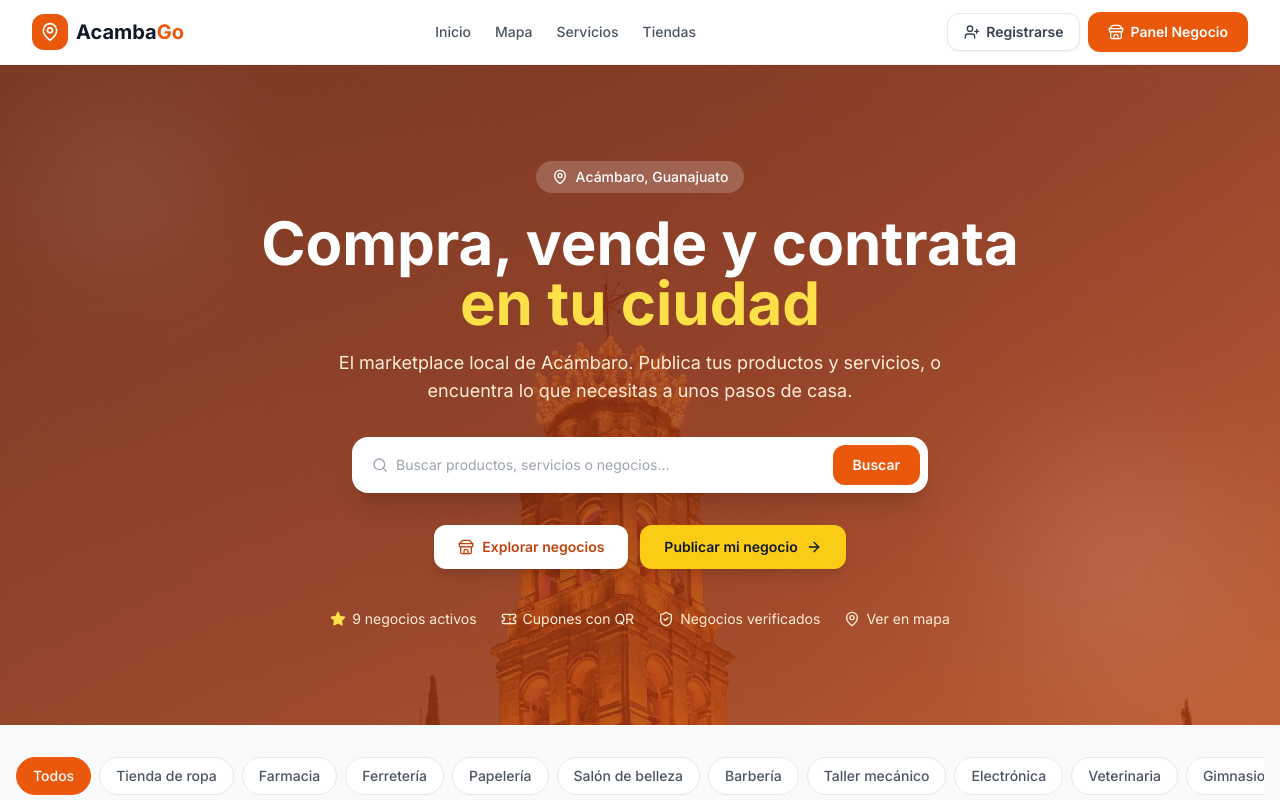
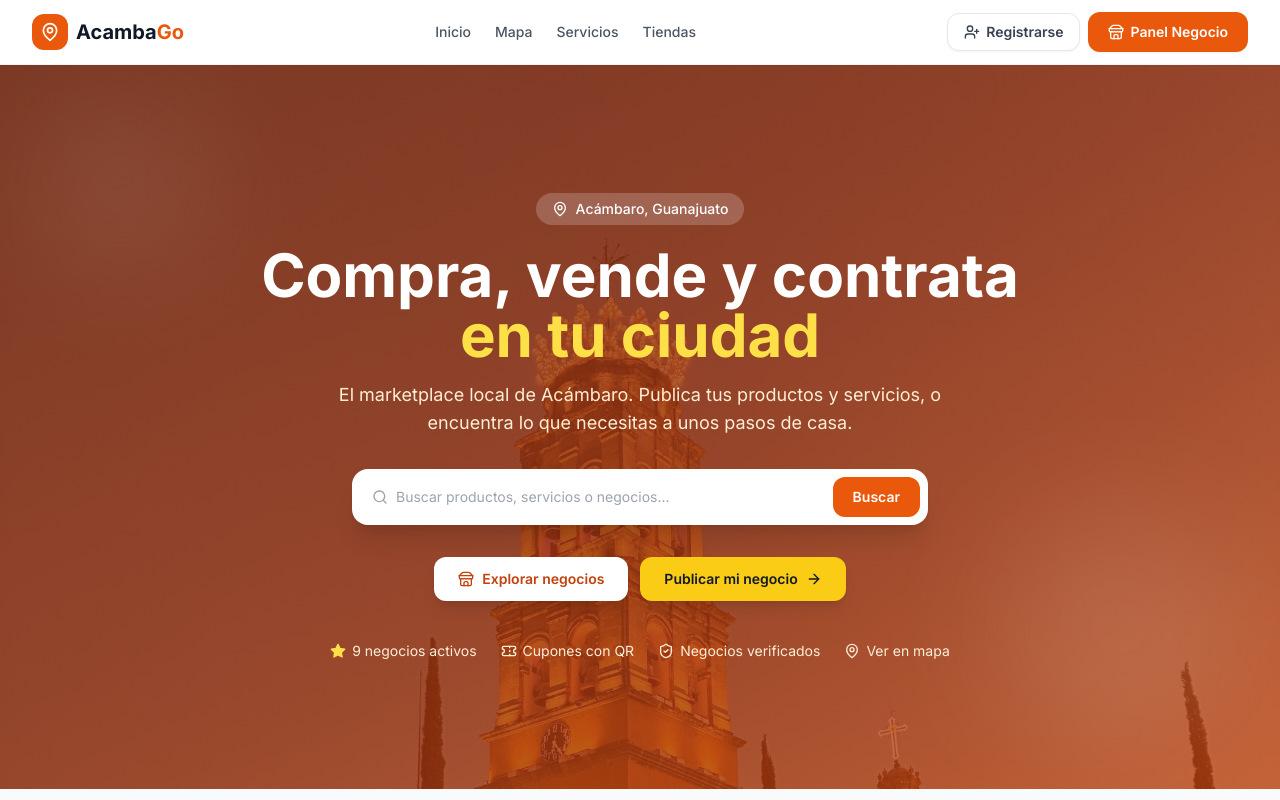
Before and after one commit to Segundo715/ACAMBAGO, a Next.js app: page / in a window 1280 px wide. Shown: the top 800 px of the page. Built offline with nearby package versions, Linux system fonts and the light colour scheme; no server answers; the database is empty.

Commit message:
fix: recorte panorámico iglesia hero + sección más alta

```diff
--- a/src/app/(public)/page.tsx
+++ b/src/app/(public)/page.tsx
@@ -68,7 +68,7 @@ export default async function HomePage({
           src="/hero-iglesia.jpg"
           alt="Parroquia de San Francisco de Asís, Acámbaro, Guanajuato"
           fill
-          className="object-cover object-top"
+          className="object-cover object-center"
           priority
         />
         {/* Overlay con gradiente para legibilidad */}
@@ -78,7 +78,7 @@ export default async function HomePage({
           <div className="absolute top-10 left-10 w-40 h-40 bg-white rounded-full blur-3xl" />
           <div className="absolute bottom-10 right-10 w-60 h-60 bg-white rounded-full blur-3xl" />
         </div>
-        <div className="max-w-7xl mx-auto px-4 py-16 md:py-24 text-center relative z-10">
+        <div className="max-w-7xl mx-auto px-4 py-20 md:py-32 text-center relative z-10">
           <div className="inline-flex items-center gap-2 bg-white/20 backdrop-blur-sm px-4 py-1.5 rounded-full text-sm font-medium mb-5">
             <MapPin className="w-4 h-4" />
             Acámbaro, Guanajuato
```
Also changed, not shown: public/hero-iglesia.jpg.
